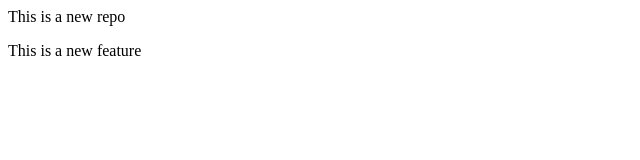
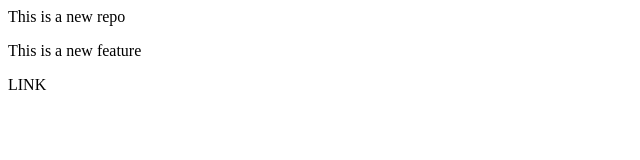
Before and after one commit to sujan-karmakar/localRepo, a plain HTML site: page index.html in a window 1280 px wide. Shown: the full height of the page, 0-640 px from the left. Drawn offline with Linux system fonts and the light colour scheme.

Commit message:
Add link

```diff
--- a/index.html
+++ b/index.html
@@ -1,2 +1,3 @@
 <p>This is a new repo</p>
 <P>This is a new feature</P>
+<a>LINK</a>
```
